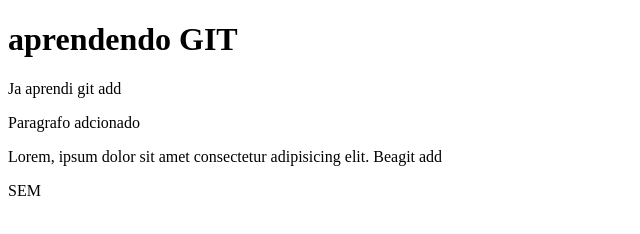
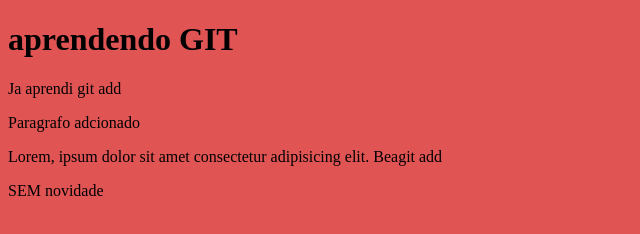
Before and after one commit to diogo-abel/primeirorepo, a plain HTML site: page index.html in a window 1280 px wide. Shown: the whole page, without its empty margins (0-640 px from the left). Drawn offline with Linux system fonts and the light colour scheme.

Commit message:
Adcionando css ao site

```diff
--- /dev/null
+++ b/css/estilo.css
@@ -0,0 +1,4 @@
+body{
+    background-color: #e05454;
+
+}
--- a/index.html
+++ b/index.html
@@ -5,6 +5,8 @@
     <meta name="viewport" content="width=
     , initial-scale=1.0">
     <title>GIT</title>
+
+    <link rel="stylesheet" href="css/estilo.css">
 </head>
 
 <body>
@@ -17,7 +19,7 @@
 
 <p>Lorem, ipsum dolor sit amet consectetur adipisicing elit. Beagit add
 
-<p> SEM</p>
+<p> SEM novidade</p>
 
 
 
```
